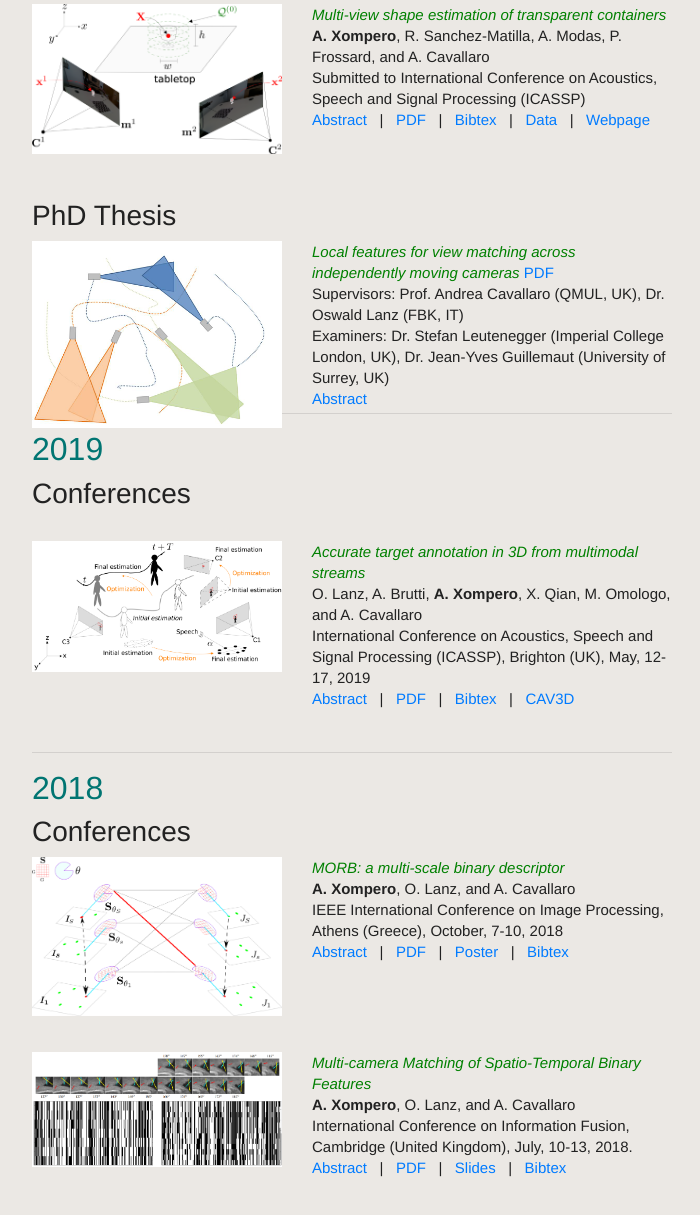
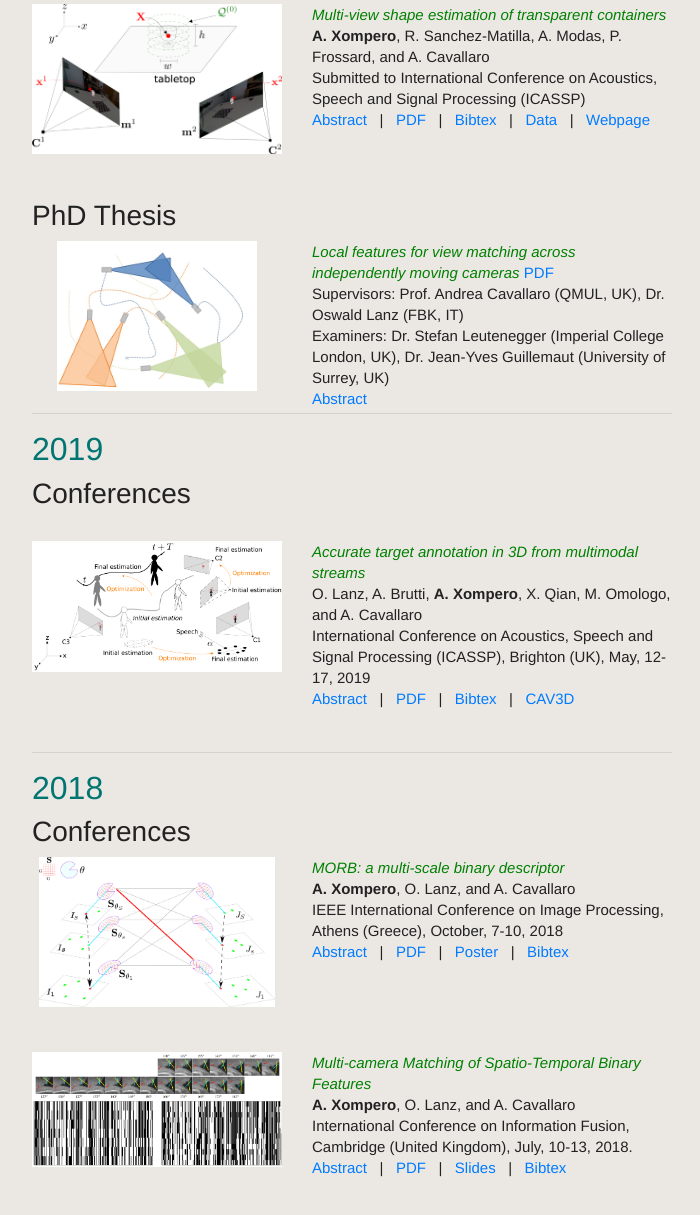
Before and after one commit to kerolex/kerolex.github.io, a PHP site: page /publications.html in a window 1280 px wide. Shown: the part 372-1587 px from the top of the page, without its empty margins (288-988 px from the left). Run offline with PHP 8.4, Linux system fonts and the light colour scheme; some libraries are stand-ins or nearby versions.

Commit message:
Updated css style for figures of publications

```diff
--- a/mystyle.css
+++ b/mystyle.css
@@ -127,12 +127,16 @@ nav > ul > li > a.active {
 
 div.paper-teaser {
 	float: left;
+	text-align: center;
 	width: 250px;
 	padding: 0;
 }
 
 div.paper-teaser img {
-	width: 250px;
+	max-height: 150px;
+	max-width: 250px;
+	width: auto;
+  height: auto;
 	border: none;
 }
 
```
